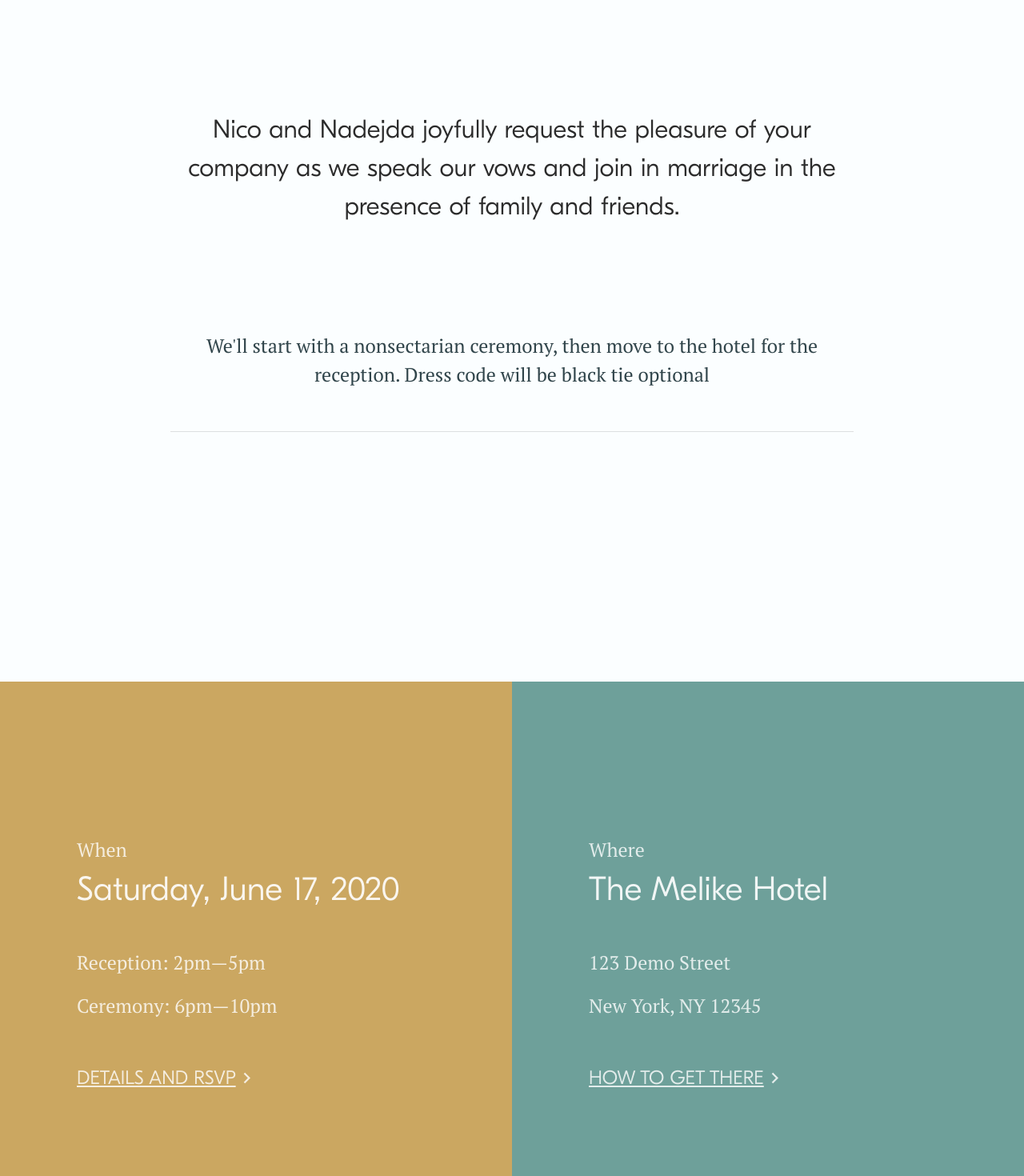
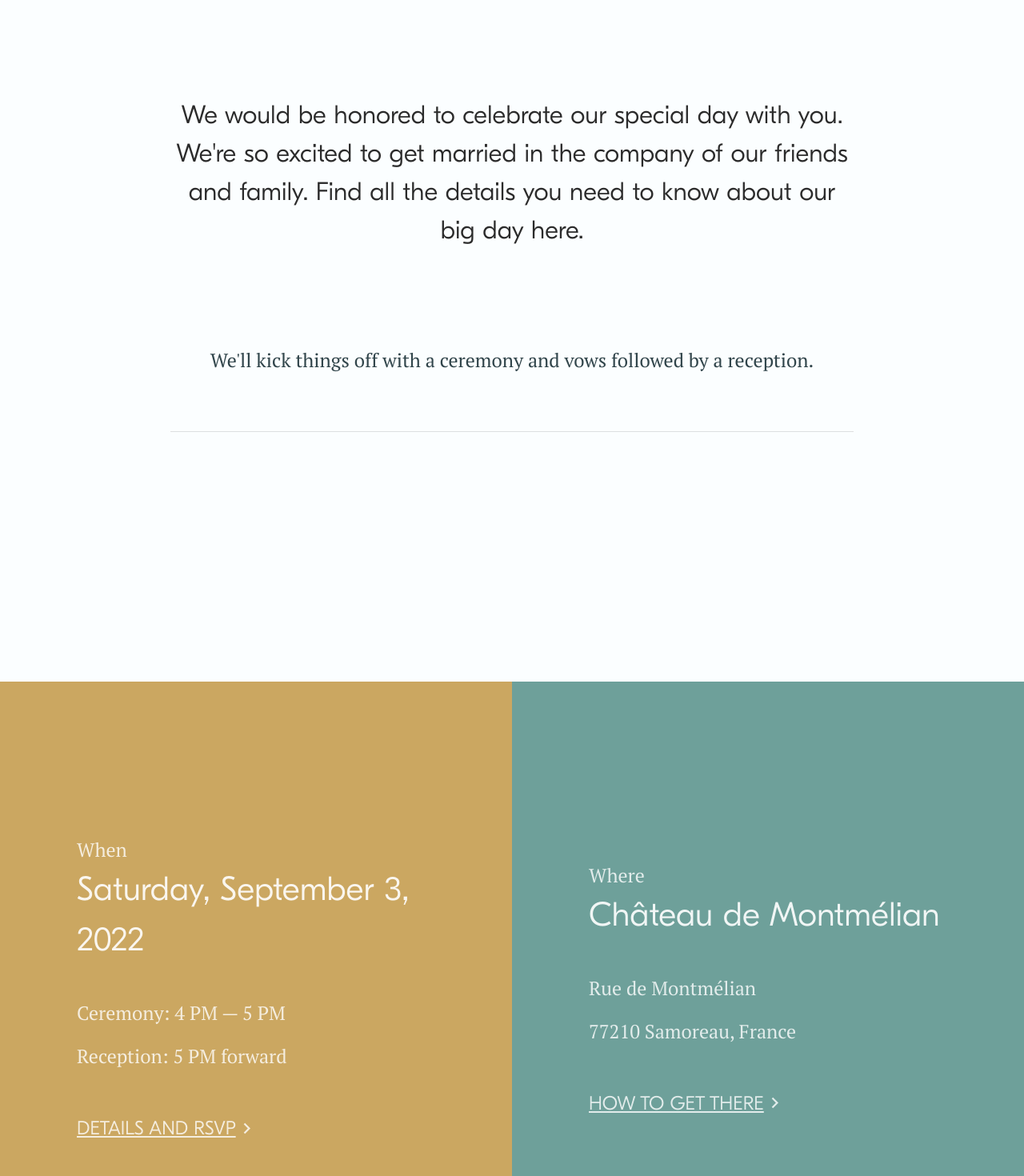
Before and after one commit to WeHateNick/nico-and-nadejda-wedding, a Next.js app: page / in a window 1280 px wide. Shown: the part 980-2450 px from the top of the page at 80% size. Built offline with nearby package versions, Linux system fonts and the light colour scheme.

Commit message:
home page content

```diff
--- a/pages/index.js
+++ b/pages/index.js
@@ -43,15 +43,16 @@ export default function Home() {
       <section className={styles.invite__container}>
         <div className={styles.invite__primary}>
           <p>
-            Nico and Nadejda joyfully request the pleasure of your company as we
-            speak our vows and join in marriage in the presence of family and
-            friends.
+            We would be honored to celebrate our special day with you.
+            We&apos;re so excited to get married in the company of our friends
+            and family. Find all the details you need to know about our big day
+            here.
           </p>
         </div>
         <div className={styles.invite__secondary}>
           <p>
-            We&apos;ll start with a nonsectarian ceremony, then move to the
-            hotel for the reception. Dress code will be black tie optional
+            We&apos;ll kick things off with a ceremony and vows followed by a
+            reception.
           </p>
         </div>
       </section>
@@ -59,19 +60,20 @@ export default function Home() {
         <section className={styles.details__container}>
           <div className={styles.details__when}>
             <h2>When</h2>
-            <p className={styles.details__highlight}>Saturday, June 17, 2020</p>
-            <p>Reception: 2pm—5pm</p>
-            <p>Ceremony: 6pm—10pm</p>
-            <a className={styles.details__action} href="#" alt="RSVP">
+            <p className={styles.details__highlight}>
+              Saturday, September 3, 2022
+            </p>
+            <p>Ceremony: 4 PM — 5 PM</p>
+            <p>Reception: 5 PM forward</p>
+            <a className={styles.details__action} href="rsvp" alt="RSVP">
               <span>Details and RSVP</span> <ChevronRightIcon />
             </a>
           </div>
           <div className={styles.details__where}>
             <h2>Where</h2>
-            <p className={styles.details__highlight}>The Melike Hotel</p>
-            <p>123 Demo Street</p>
-            <p>New York, NY 12345</p>
-
+            <p className={styles.details__highlight}>Château de Montmélian</p>
+            <p>Rue de Montmélian</p>
+            <p>77210 Samoreau, France</p>
             <a
               className={styles.details__action}
               href="getting-there"
@@ -164,10 +166,14 @@ export default function Home() {
             <p>We hope you can join us</p>
           </div>
           <div className={styles.closer__secondary}>
-            <p>
-              We&apos;ll start with a nonsectarian ceremony, then move to the
-              hotel for the reception. Dress code will be black tie optional
-            </p>
+            <div>
+              <p>
+                We&apos;ll start with a ceremony on the estate grounds, then
+                move to the chateau for food, live music and dancing. The dress
+                code is black tie optional.
+              </p>
+              <p>Please RSVP by May 31st.</p>
+            </div>
           </div>
         </section>
       </div>
```
Also changed, not shown: components/RsvpForm/RsvpForm.jsx (added, +19 -0 lines), components/RsvpForm/RsvpForm.module.scss (added, +16 -0 lines), pages/rsvp.js (renamed from pages/rsvp/index.js, +7 -17 lines), pages/rsvp/form.js (deleted, +0 -18 lines), styles/SecondaryPage.module.scss (+0 -15 lines).
